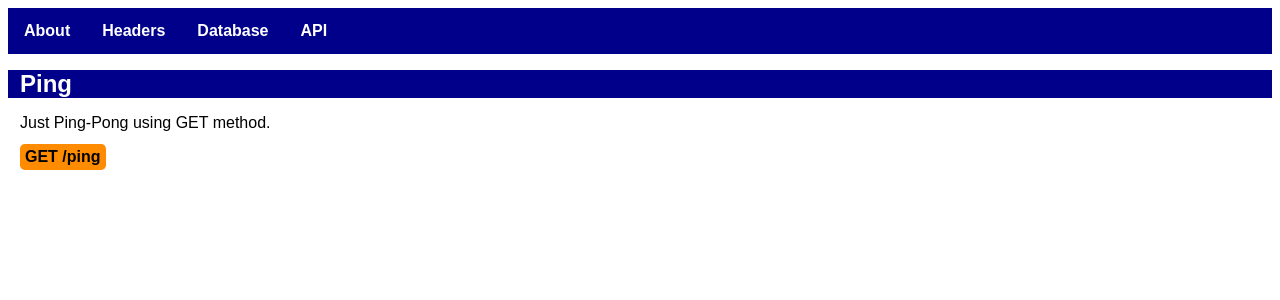
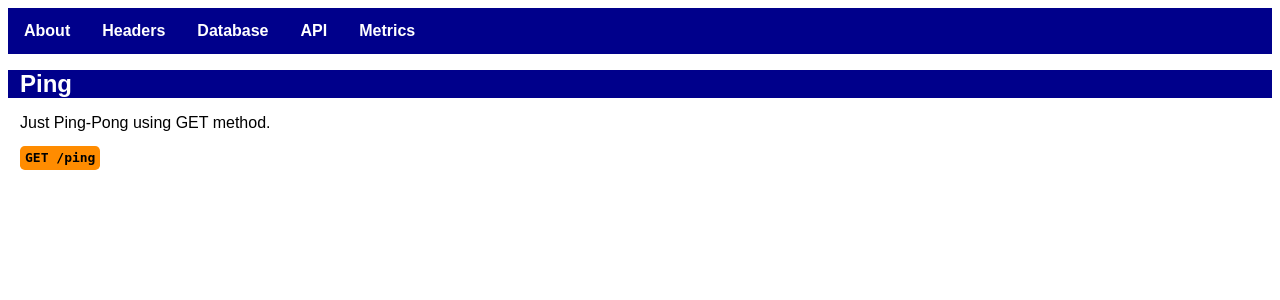
Before and after one commit to teymurgahramanov/app22, a Flask app: page /api in a window 1280 px wide. Shown: the top 300 px of the page. Run offline with Flask 2, Linux system fonts and the light colour scheme.

Commit message:
added prometheus metrics

```diff
--- a/app.py
+++ b/app.py
@@ -5,6 +5,7 @@
 from modules.database import Mysql
 from modules.ping import pong
 from flask import Flask, redirect, render_template, request, url_for
+from prometheus_flask_exporter import PrometheusMetrics
 
 config = configparser.ConfigParser()
 config.read('config.ini')
@@ -19,6 +20,7 @@
 app = Flask(__name__)
 app.config['SECRET_KEY'] = os.urandom(24)
 db = Mysql(db_host,db_port,db_name,db_user,db_pass)
+metrics = PrometheusMetrics(app)
 
 hostname = socket.gethostname()
 
--- a/requirements.txt
+++ b/requirements.txt
@@ -1,2 +1,3 @@
 flask
 mysql-connector-python
+prometheus-flask-exporter
--- a/static/styles.css
+++ b/static/styles.css
@@ -94,6 +94,7 @@
 code {
   background-color: darkorange;
   color: black;
+  font-family: monospace;
   font-weight: bold;
   border-radius: 0.3rem;
   padding: 4px 5px 5px;
@@ -103,5 +104,4 @@
 
 code:hover {
   background-color: orange;
-  color: black;
 }
--- a/templates/base.html
+++ b/templates/base.html
@@ -12,6 +12,7 @@
       <li><a href="/headers">Headers</a></li>
       <li><a href="/database">Database</a></li>
       <li><a href="/api">API</a></li>
+      <li><a href="/metrics">Metrics</a></li>
     </ul>
     {% block content %}
     {% endblock %}
```
Also changed, not shown: docs/ToDo.md (+2 -0 lines).
